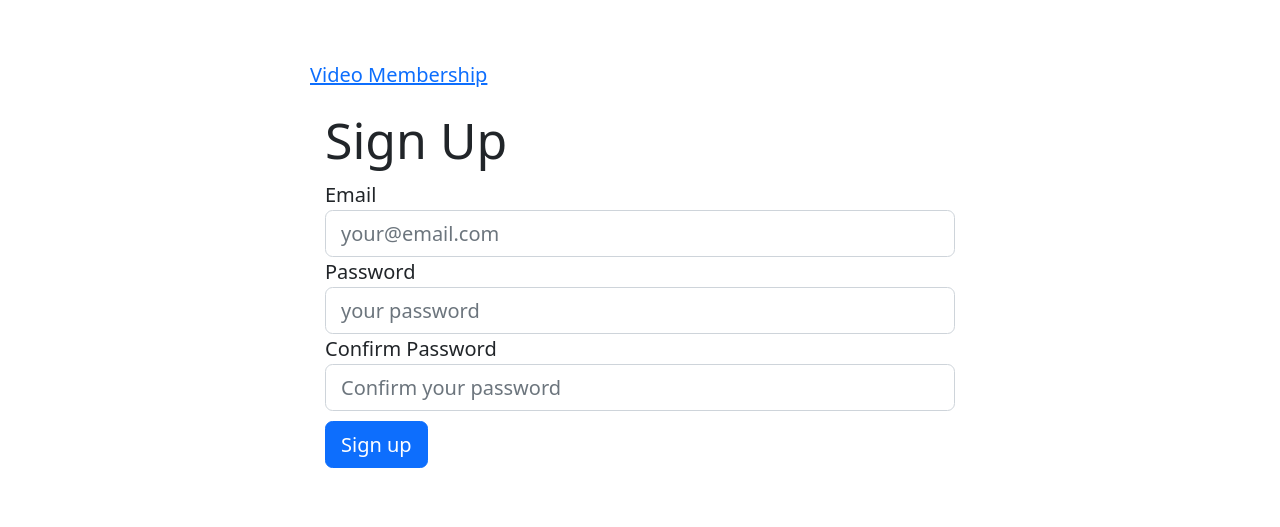
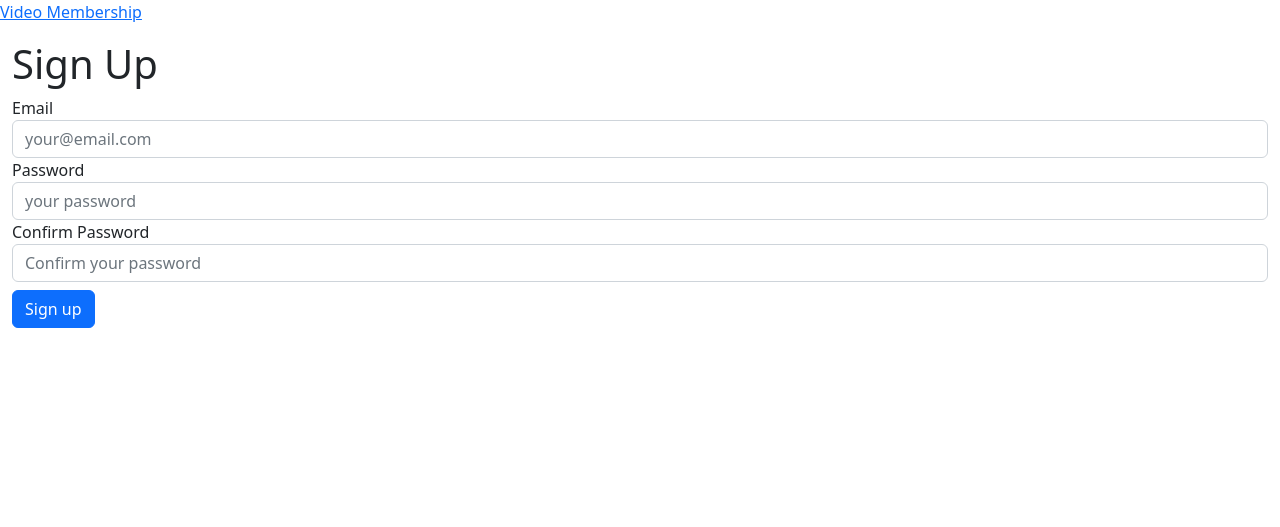
Before and after one commit to Sai-Santhan/video-membership-site, a Python web app: template app/templates/auth/signup.html in a window 1280 px wide. Shown: the top 527 px of the page. Run offline with Jinja, Linux system fonts and the light colour scheme; the template is opened without the code that fills it, so the values that code supplies are empty; some libraries are stand-ins or nearby versions.

Commit message:
Removed '100 Bytes of CSS to look great everywhere'

```diff
--- a/app/templates/base.html
+++ b/app/templates/base.html
@@ -12,15 +12,6 @@
             integrity="sha384-gH2yIJqKdNHPEq0n4Mqa/HGKIhSkIHeL5AyhkYV8i59U5AR6csBvApHHNl/vI1Bx"
             crossorigin="anonymous"
     />
-    <style>
-        html {
-            max-width: 70ch;
-            padding: 3em 1em;
-            margin: auto;
-            line-height: 1.75;
-            font-size: 1.25em;
-        }
-    </style>
 
     <title>{% block title %}Video Membership{% endblock %}</title>
 </head>
```
